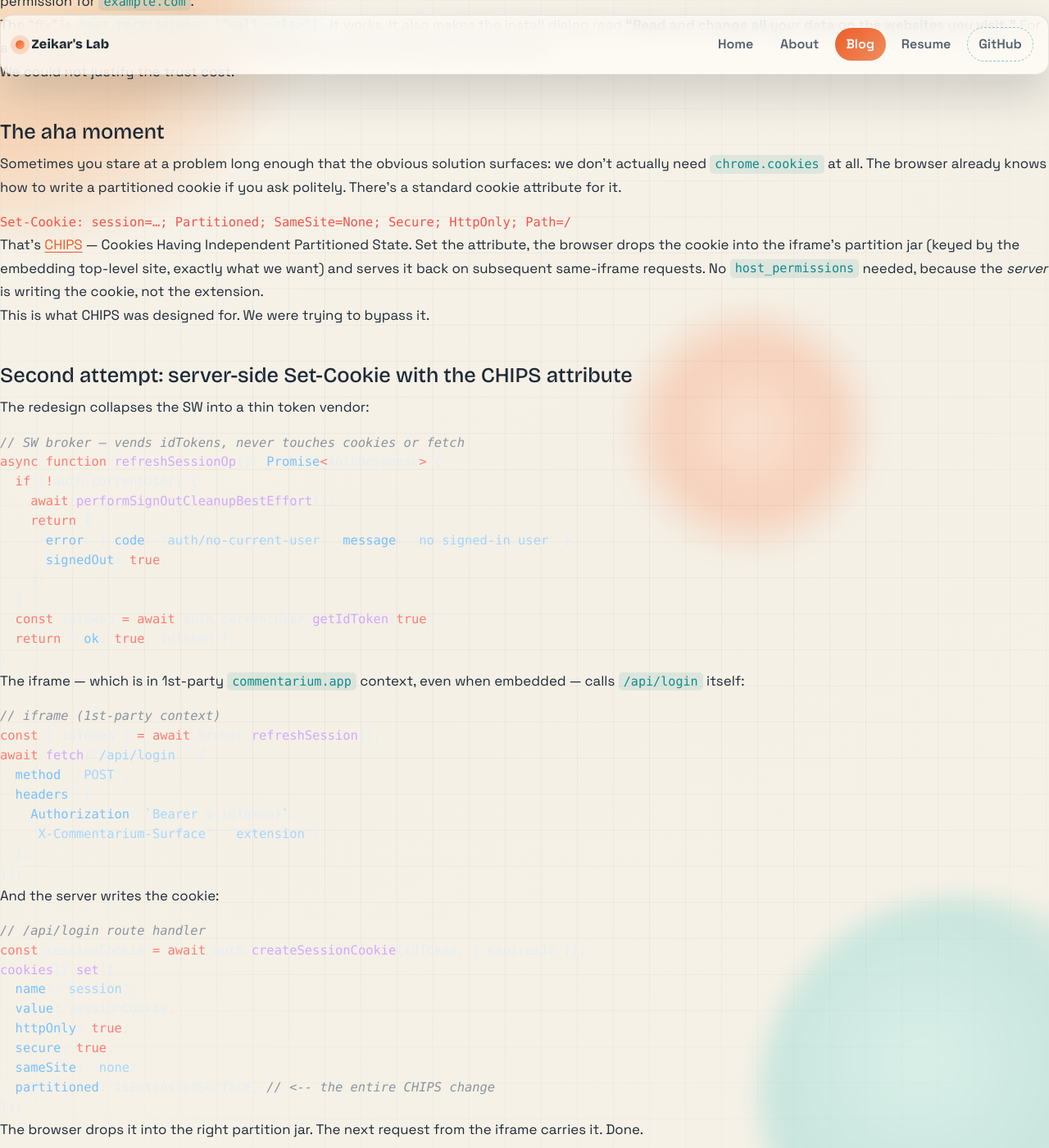
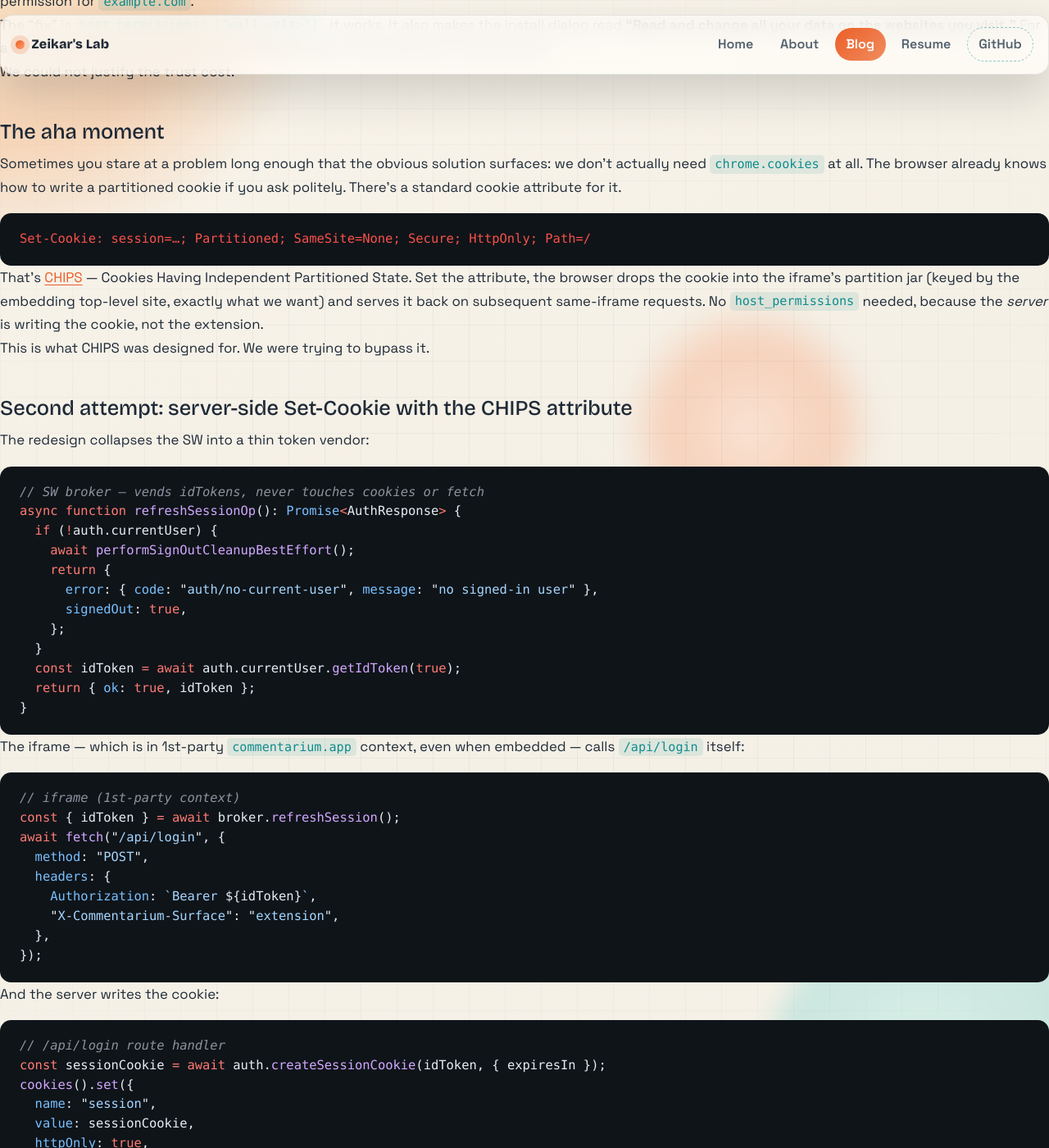
Before and after one commit to zeikar/zeikar.github.io, a Jekyll site: the page built from _posts/2026-05-03-from-chrome-cookies-to-chips.md, in a window 1280 px wide and 1400 px high, scrolled down 1208 px. Shown: the whole window at 82% size. Built offline with Jekyll 4.4.1, drawn with Linux system fonts in a browser that asks for light colours; nearby versions of some CDN libraries.

Commit message:
Fix code block dark background being clobbered by .highlight rule
Rouge wraps fenced code as <div class="highlight"><pre class="highlight">,
so `.post-content .highlight { background: transparent }` was matching the
inner pre too and beating `.post-content pre`'s #0f1419 on specificity.
Scope the wrapper rules to div.highlight so the pre keeps its dark bg.

```diff
--- a/assets/css/style.css
+++ b/assets/css/style.css
@@ -1158,12 +1158,12 @@ a {
 }
 
 /* Rouge syntax highlighting (dark code block — github-dark inspired) */
-.post-content .highlight {
+.post-content div.highlight {
   background: transparent;
   padding: 0;
 }
 
-.post-content .highlight pre {
+.post-content div.highlight pre {
   margin: 0;
 }
 
```
